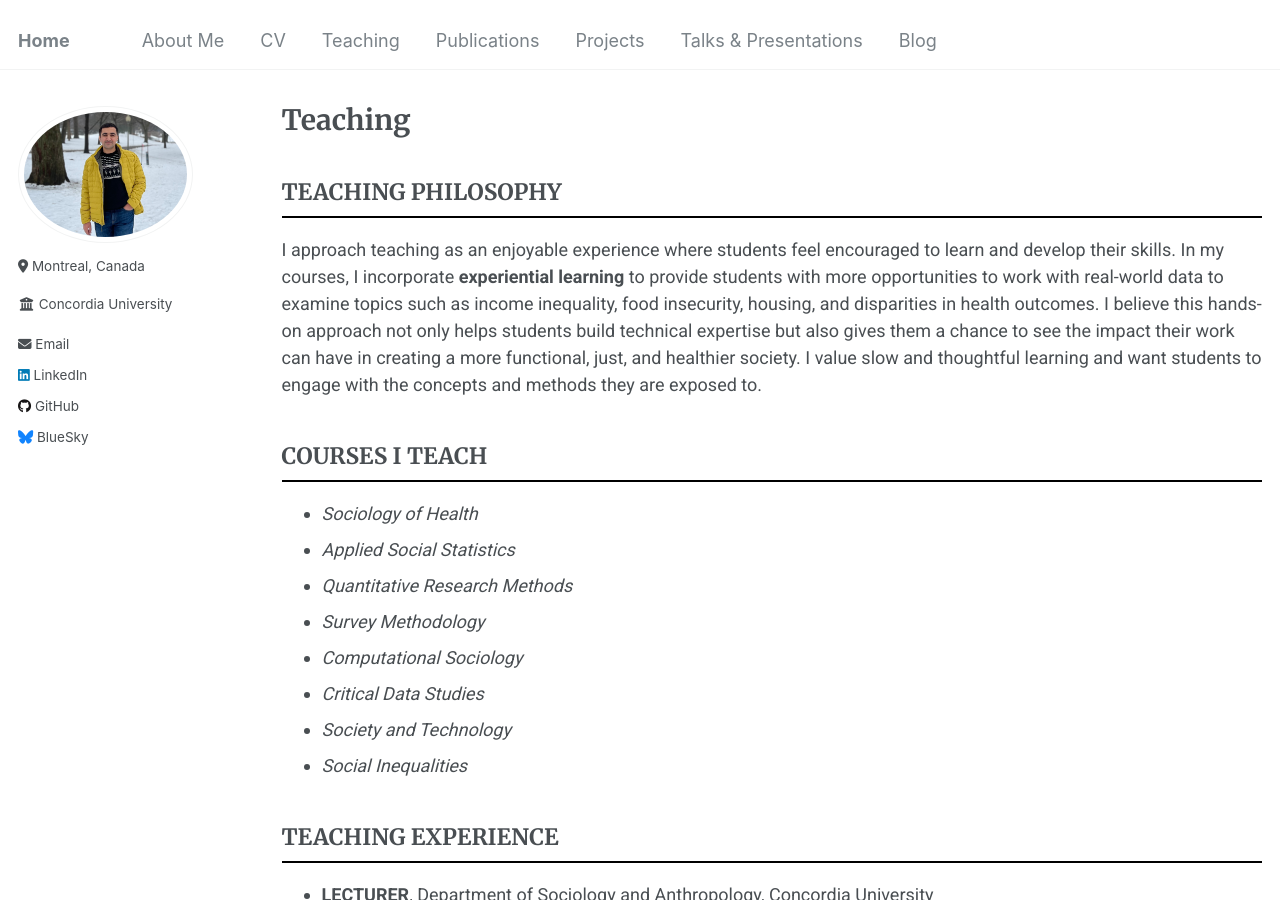
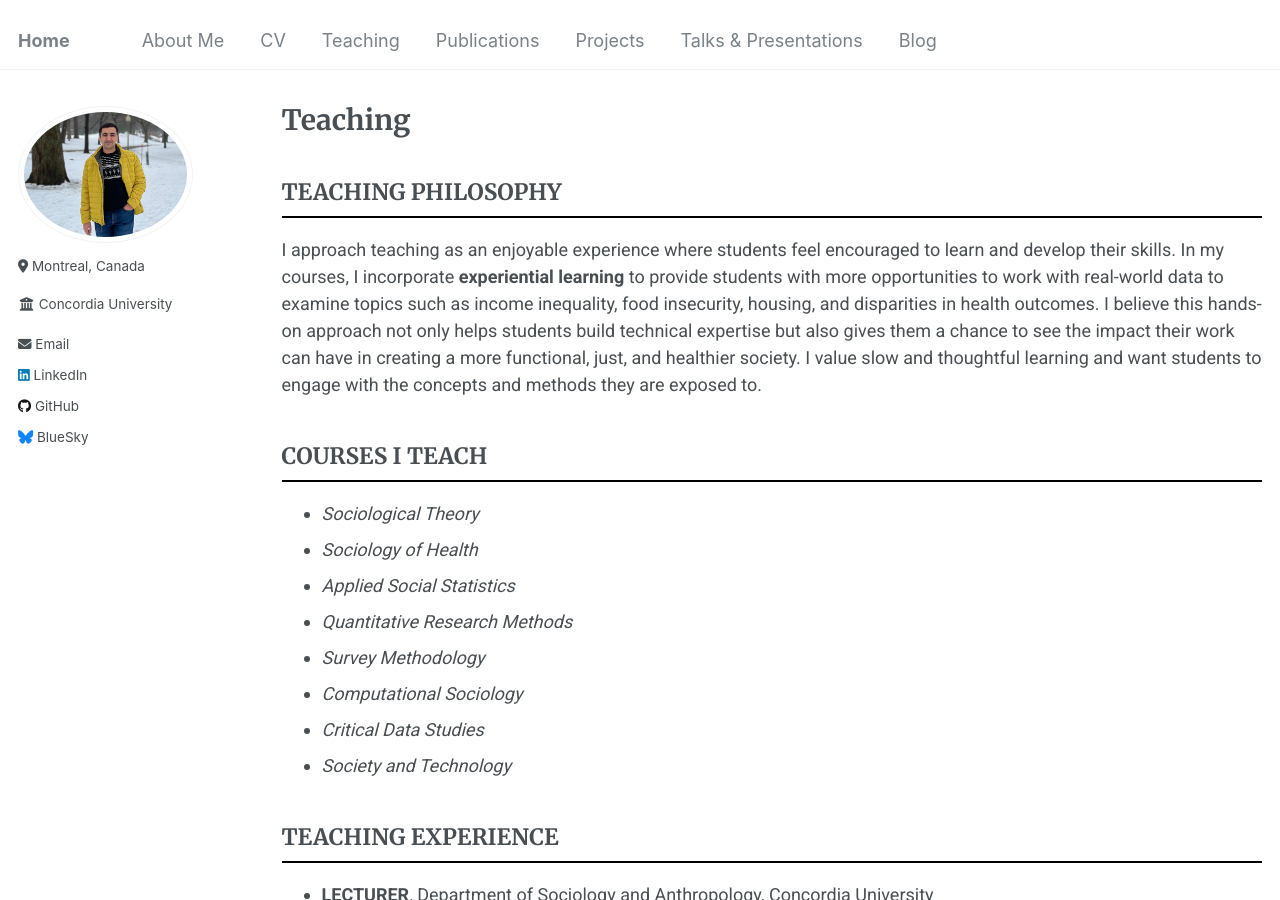
Before and after one commit to Mohsnmonji/mohsnmonji.github.io, a Jekyll site: the page built from _pages/teaching.md, in a window 1280 px wide and 900 px high. Built offline with Jekyll 4.4.1, drawn with Linux system fonts in a browser that asks for light colours.

Commit message:
Update teaching.md

```diff
--- a/_pages/teaching.md
+++ b/_pages/teaching.md
@@ -17,7 +17,7 @@ author_profile: true
 I approach teaching as an enjoyable experience where students feel encouraged to learn and develop their skills. In my courses, I incorporate **experiential learning** to provide students with more opportunities to work with real-world data to examine topics such as income inequality, food insecurity, housing, and disparities in health outcomes. I believe this hands-on approach not only helps students build technical expertise but also gives them a chance to see the impact their work can have in creating a more functional, just, and healthier society. I value slow and thoughtful learning and want students to engage with the concepts and methods they are exposed to.
 
 ## COURSES I TEACH
-
+* *Sociological Theory*
 * *Sociology of Health*
 * *Applied Social Statistics*
 * *Quantitative Research Methods*
@@ -25,7 +25,7 @@ I approach teaching as an enjoyable experience where students feel encouraged to
 * *Computational Sociology*
 * *Critical Data Studies*
 * *Society and Technology*
-* *Social Inequalities*
+
 
 
 
```
